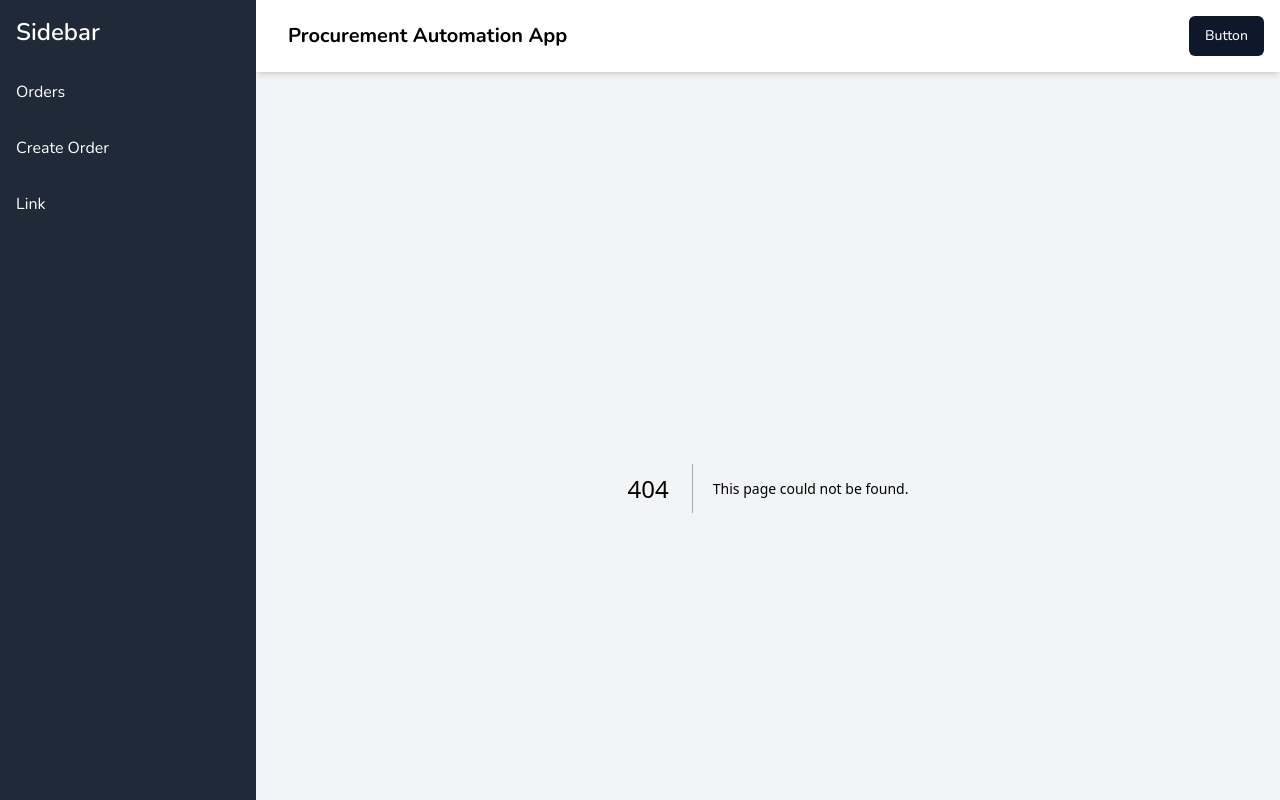
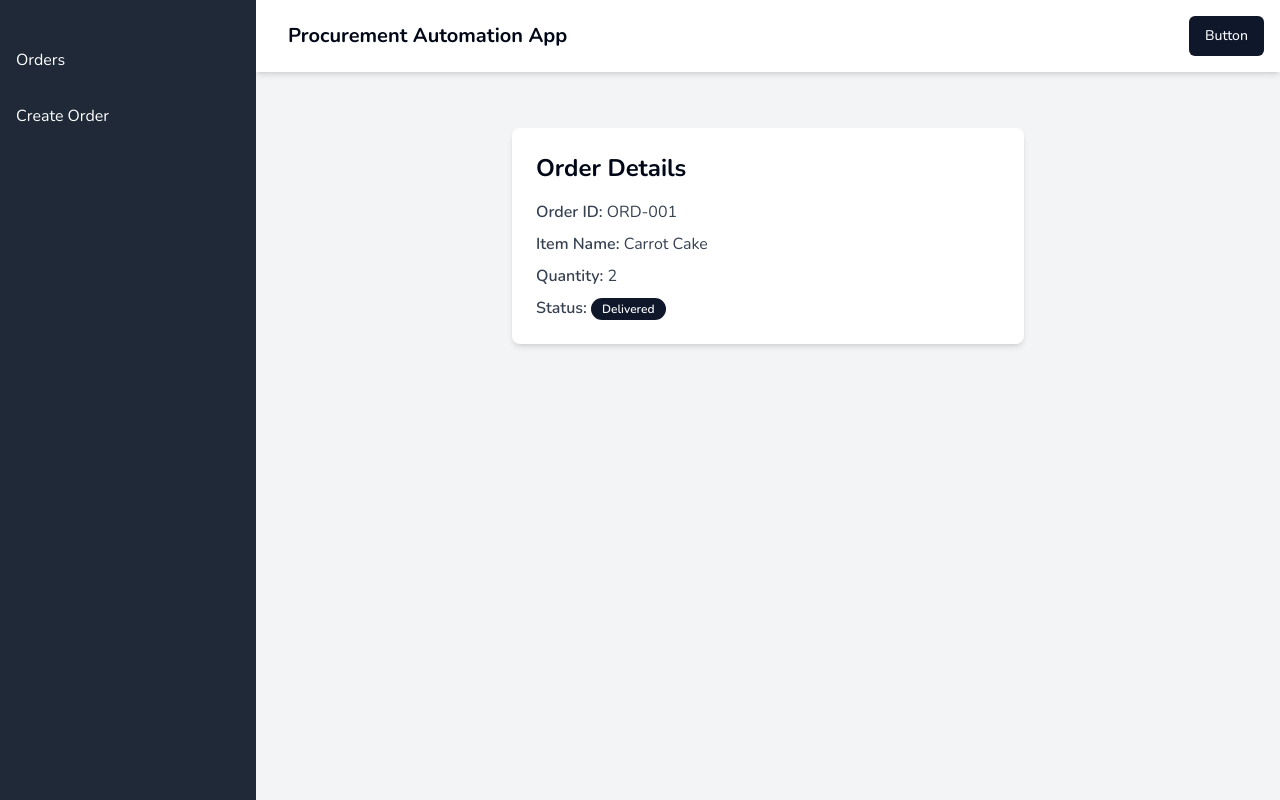
Before and after one commit to ArinzeJeffrey-droid/procurement-automation-app, a Next.js app: page /order/ORD-001 in a window 1280 px wide. Before the commit this address had no page. Built offline with nearby package versions, Linux system fonts and the light colour scheme.

Commit message:
feat: Create order details page.

```diff
--- /dev/null
+++ b/src/app/order/[orderID]/page.tsx
@@ -0,0 +1,29 @@
+import { Badge } from "@/components/ui/badge";
+
+export default function OrderDetails() {
+  const order = {
+    id: "ORD-001",
+    itemName: "Carrot Cake",
+    quantity: 2,
+    status: "Delivered",
+  };
+
+  return (
+    <div className="max-w-lg mx-auto bg-white shadow-md rounded-lg p-6 mt-10">
+      <h1 className="text-2xl font-bold mb-4">Order Details</h1>
+      <p className="text-gray-700 mb-2">
+        <span className="font-semibold">Order ID:</span> {order.id}
+      </p>
+      <p className="text-gray-700 mb-2">
+        <span className="font-semibold">Item Name:</span> {order.itemName}
+      </p>
+      <p className="text-gray-700 mb-2">
+        <span className="font-semibold">Quantity:</span> {order.quantity}
+      </p>
+      <p className="text-gray-700">
+        <span className="font-semibold">Status:</span>{" "}
+        <Badge variant="default">{order.status}</Badge>
+      </p>
+    </div>
+  );
+}
--- a/src/components/OrderList.tsx
+++ b/src/components/OrderList.tsx
@@ -9,6 +9,7 @@ import {
 } from "@/components/ui/table";
 import { Badge } from "./ui/badge";
 import { Order, OrderStatus } from "@/__types__/order";
+import Link from "next/link";
 
 interface OrderListProps {
   orders: Order[];
@@ -29,6 +30,7 @@ export default function OrderList({ orders }: OrderListProps) {
           <TableHead>Item Name</TableHead>
           <TableHead>Quantity</TableHead>
           <TableHead className="text-right">Status</TableHead>
+          <TableHead className="text-right"></TableHead>
         </TableRow>
       </TableHeader>
       <TableBody>
@@ -42,6 +44,9 @@ export default function OrderList({ orders }: OrderListProps) {
                 {order.status}
               </Badge>
             </TableCell>
+            <TableCell className="text-right">
+              <Link href={`/order/${order.id}`}>View order</Link>
+            </TableCell>
           </TableRow>
         ))}
       </TableBody>
--- a/src/components/Sidebar.tsx
+++ b/src/components/Sidebar.tsx
@@ -4,6 +4,17 @@ import Link from "next/link";
 interface SidebarProps {
   isSidebarOpen: boolean;
 }
+
+const sidebarLinks = [
+  {
+    name: "Orders",
+    href: "/",
+  },
+  {
+    name: "Create Order",
+    href: "/orders/create",
+  },
+];
 
 export default function Sidebar({ isSidebarOpen }: SidebarProps) {
   return (
@@ -14,25 +25,15 @@ export default function Sidebar({ isSidebarOpen }: SidebarProps) {
       )}
     >
       <div className="p-4">
-        <h2 className="text-2xl font-semibold">Sidebar</h2>
+        <h2 className="text-2xl font-semibold"></h2>
       </div>
       <nav>
         <ul>
-          <li className="p-4 hover:bg-gray-700">
-            <Link href="/orders" className="block">
-              Orders
-            </Link>
-          </li>
-          <li className="p-4 hover:bg-gray-700">
-            <Link href="/orders" className="block">
-              Create Order
-            </Link>
-          </li>
-          <li className="p-4 hover:bg-gray-700">
-            <Link href="/orders" className="block">
-              Link
-            </Link>
-          </li>
+          {sidebarLinks.map((link) => (
+            <li key={link.href} className="p-4 hover:bg-gray-700">
+              <Link href={link.href}>{link.name}</Link>
+            </li>
+          ))}
         </ul>
       </nav>
     </aside>
```
Also changed, not shown: src/order/[orderID]/page.tsx (deleted), src/order/page.tsx (deleted).
